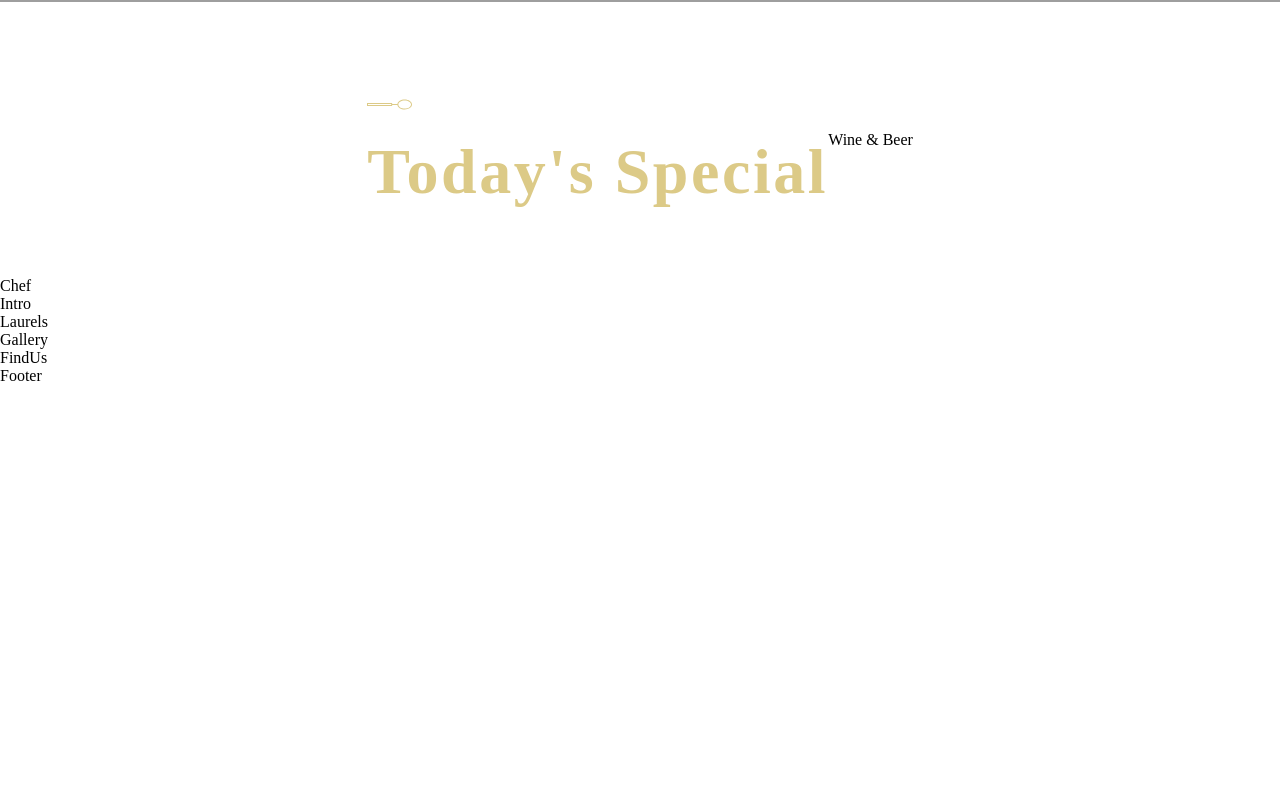
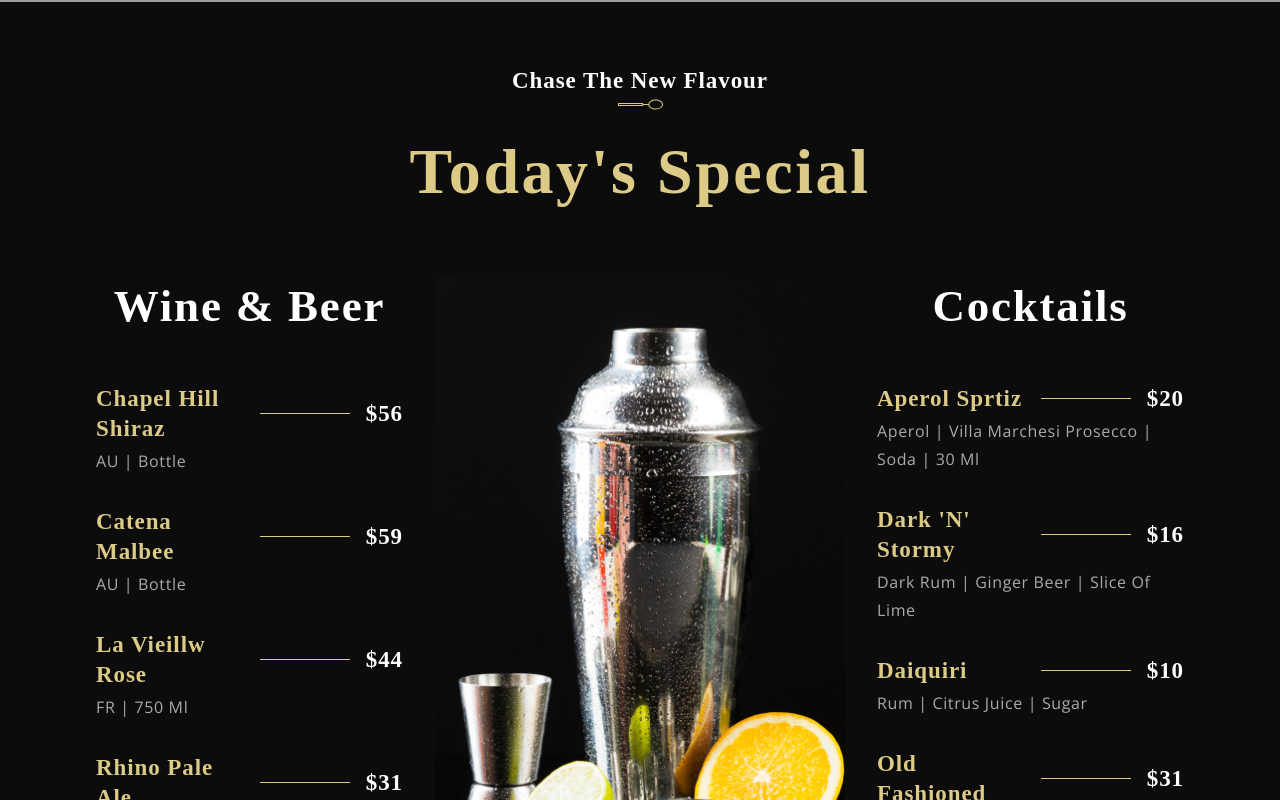
Before and after one commit to alexander-de-royal/react-project-restuarant, a React (Create React App) app: page / in a window 1280 px wide. Shown: the part 1900-2700 px from the top of the page. Before the commit the page ends 2285 px from the top, so only its background shows below. Built offline with nearby package versions, Linux system fonts and the light colour scheme; grey boxes are pictures that could not be loaded; a web font is replaced by a local one.

Commit message:
about us and specialmenu completed

```diff
--- a/src/components/Menuitem/MenuItem.css
+++ b/src/components/Menuitem/MenuItem.css
@@ -0,0 +1,29 @@
+.app__menuitem {
+    width: 100%;
+    margin: 1rem 0;
+    display: flex;
+    flex-direction: column;
+}
+.app__menuitem-head {
+    display: flex;
+    justify-content: space-between;
+    align-items: center;
+}
+.app__menuitem-sub {
+    width: 100%;
+    margin-top: 0.2rem;
+}
+.app__menuitem-name {
+    flex: 1;
+}
+.app__menuitem-dash {
+    width: 90px;
+    height: 1px;
+    background: var(--color-golden);
+    margin: 0 1rem;
+}
+.app__menuitem-price {
+    display: flex;
+    justify-content: flex-end;
+    align-items: flex-end;
+}
--- a/src/components/Menuitem/MenuItem.jsx
+++ b/src/components/Menuitem/MenuItem.jsx
@@ -1,11 +1,22 @@
 import React from 'react';
-
 import './MenuItem.css';
 
-const MenuItem = () => (
-  <div>
-    MenuItem
-  </div>
+const MenuItem = ({ title, price, tags }) => (
+    <div className="app__menuitem">
+        <div className="app__menuitem-head">
+            <div className="app__menuitem-name">
+                <p className="p__cormorant" style={{ color: '#DCCA87' }}>{title}</p>
+            </div>
+            <div className="app__menuitem-dash" />
+            <div className="app__menuitem-price">
+                <p className="p__cormorant">{price}</p>
+            </div>
+        </div>
+
+        <div className="app__menuitem-sub">
+            <p className="p__opensans" style={{ color: '#AAAAAA' }}>{tags}</p>
+        </div>
+    </div>
 );
 
 export default MenuItem;
--- a/src/container/Menu/SpecialMenu.css
+++ b/src/container/Menu/SpecialMenu.css
@@ -0,0 +1,71 @@
+.app__specialMenu {
+    flex-direction: column;
+    background: var(--color-black);
+}
+.app__specialMenu-title {
+    margin-bottom: 2rem;
+    text-align: center;
+}
+.app__specialMenu-menu {
+    width: 100%;
+    margin: 2rem 0;
+    display: flex;
+    justify-content: center;
+    align-items: flex-start;
+    flex-direction: row;
+}
+.app__specialMenu-menu_heading {
+    font-family: var(--font-base);
+    font-weight: 600;
+    font-size: 45px;
+    line-height: 58.5px;
+    letter-spacing: 0.04em;
+    color: var(--color-white);
+}
+.app__specialMenu-menu_wine,
+.app__specialMenu-menu_cocktails {
+    flex: 1;
+    width: 100%;
+    flex-direction: column;
+}
+.app__specialMenu-menu_img {
+    width: 410px;
+    margin: 0 2rem;
+}
+.app__specialMenu-menu_img img {
+    width: 100%;
+    height: auto;
+}
+.app__specialMenu_menu_items {
+    display: flex;
+    flex-direction: column;
+    margin: 2rem 0;
+    width: 100%;
+}
+@media screen and (min-width: 2000px) {
+    .app__specialMenu-menu_img {
+        width: 650px;
+    }
+    .app__specialMenu-menu_img img {
+        height: 920px;
+    }
+}
+@media screen and (max-width: 1150px) {
+    .app__specialMenu-menu {
+        flex-direction: column;
+        align-items: center;
+        width: 100%;
+    }
+    .app__specialMenu-menu_img {
+        margin: 3rem 0;
+    }
+}
+@media screen and (max-width: 650px) {
+    .app__specialMenu-menu_img {
+        width: 100%;
+    }
+    .app__specialMenu-menu_heading {
+        font-size: 35px;
+        line-height: 48.5px;
+    }
+}
--- a/src/container/Menu/SpecialMenu.jsx
+++ b/src/container/Menu/SpecialMenu.jsx
@@ -1,23 +1,41 @@
 import React from 'react';
-import {SubHeading, MenuItem} from '../../components';
-import {images, data} from '../../constants';
+import { SubHeading, MenuItem } from '../../components';
+import { data, images } from '../../constants';
 import './SpecialMenu.css';
 
 const SpecialMenu = () => (
     <div className="app__specialMenu flex__center section__padding" id="menu">
-    <div className="app_specialMenu-title">
-        <SubHeading title="Menu that fits your  Palatte"/>
-        <h1 className="headtext__cormorant">Today's Special</h1>
+        <div className="app__specialMenu-title">
+            <SubHeading title="Menu that fits your palatte" />
+            <h1 className="headtext__cormorant">Today&apos;s Special</h1>
         </div>
+
         <div className="app__specialMenu-menu">
-          <div className="app_specialMenu-menu_wine flex__center">
-              <p className="app__specialmenu_menu_heading">Wine & Beer</p>
+            <div className="app__specialMenu-menu_wine  flex__center">
+                <p className="app__specialMenu-menu_heading">Wine & Beer</p>
                 <div className="app__specialMenu_menu_items">
-                  {data.wines.map((wine, index) => {
-                      <p>{wine.title}</p>
-                  })}
+                    {data.wines.map((wine, index) => (
+                        <MenuItem key={wine.title + index} title={wine.title} price={wine.price} tags={wine.tags} />
+                    ))}
                 </div>
             </div>
+
+            <div className="app__specialMenu-menu_img">
+                <img src={images.menu} alt="menu__img" />
+            </div>
+
+            <div className="app__specialMenu-menu_cocktails  flex__center">
+                <p className="app__specialMenu-menu_heading">Cocktails</p>
+                <div className="app__specialMenu_menu_items">
+                    {data.cocktails.map((cocktail, index) => (
+                        <MenuItem key={cocktail.title + index} title={cocktail.title} price={cocktail.price} tags={cocktail.tags} />
+                    ))}
+                </div>
+            </div>
+        </div>
+
+        <div style={{ marginTop: 15 }}>
+            <button type="button" className="custom__button">View More</button>
         </div>
     </div>
 );
```
Lines whose indentation alone changed are shown as unchanged.
